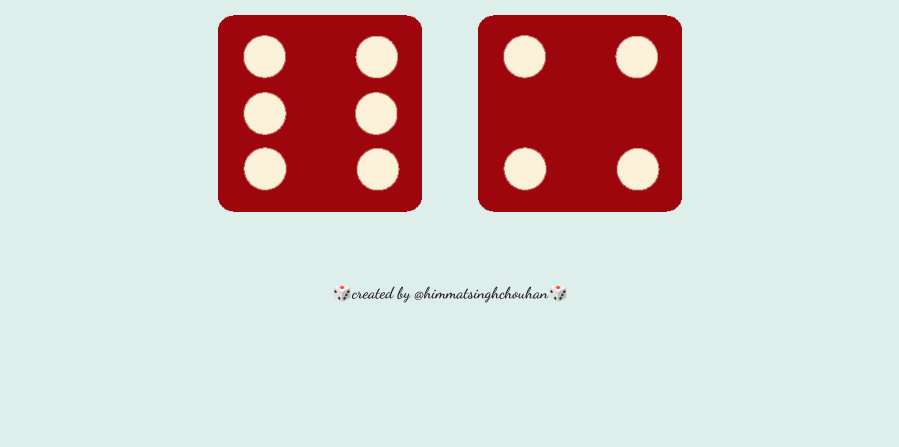
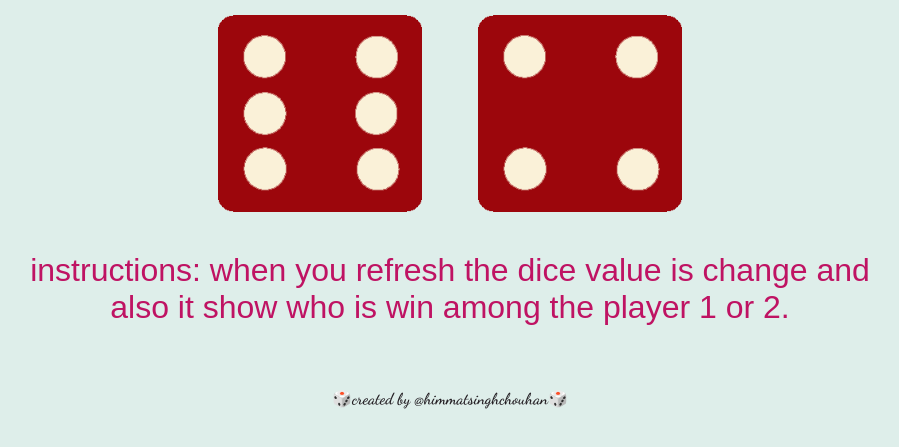
Before and after one commit to HIMMAT3362/Dice-game, a plain HTML site: page index.html in a window 1280 px wide. Shown: the part 285-732 px from the top of the page, without its empty margins (190-1089 px from the left). Drawn offline with Linux system fonts and the light colour scheme.

Commit message:
Update index.html

```diff
--- a/index.html
+++ b/index.html
@@ -25,7 +25,9 @@
       <p>Player 2</p>
       <img class="img2" src="images/dice6.png">
     </div>
-
+<div class="instructions">
+  <p>instructions: when you refresh the dice value is change and also it show who is win among the player 1 or 2.</p>
+    </div>
   </div>
 
 
```
